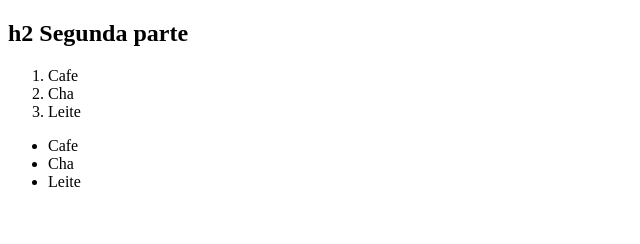
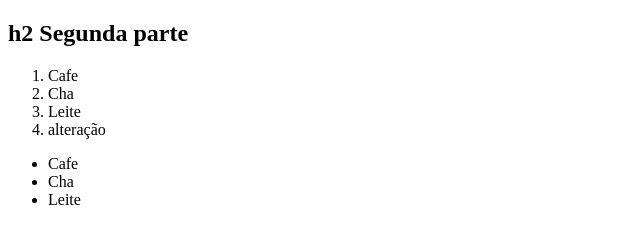
Before and after one commit to karen-ribeiro7/karenribeiro.github.io, a plain HTML site: page index.html in a window 1280 px wide. Shown: the part 46-290 px from the top of the page, without its empty margins (0-640 px from the left). Drawn offline with Linux system fonts and the light colour scheme.

Commit message:
feature: add2 index.html

```diff
--- a/index.html
+++ b/index.html
@@ -1,9 +1,11 @@
 <html>
+
 <head>
     <title>
         Titulo do codigo, simbora
     </title>
 </head>
+
 <body>
     <h1>h1 Primeira parte</h1>
     <h2>h2 Segunda parte</h2>
@@ -12,6 +14,7 @@
     <li>Cafe</li>
     <li>Cha</li>
     <li>Leite</li>
+    <li> alteração</li>
 </ol>
 <ul>
     <li>Cafe</li>
```
Lines whose indentation alone changed are shown as unchanged.
